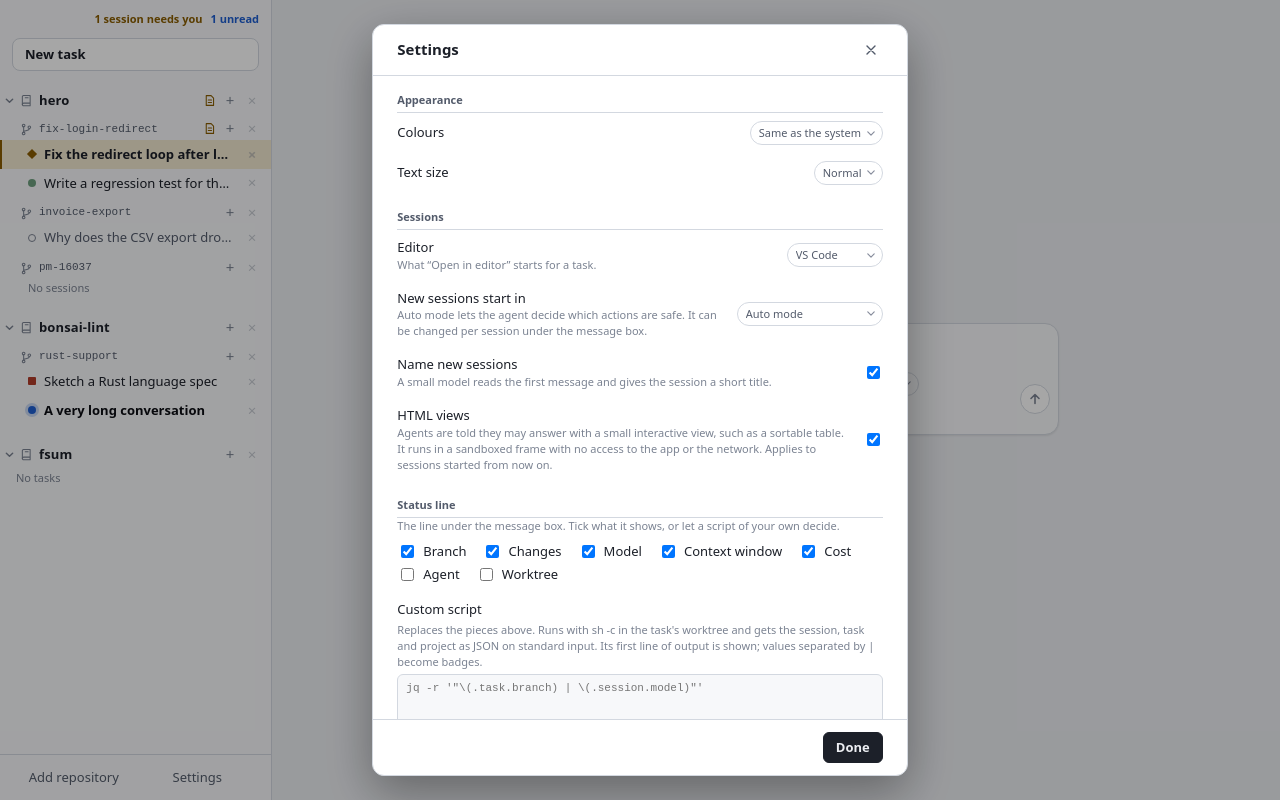
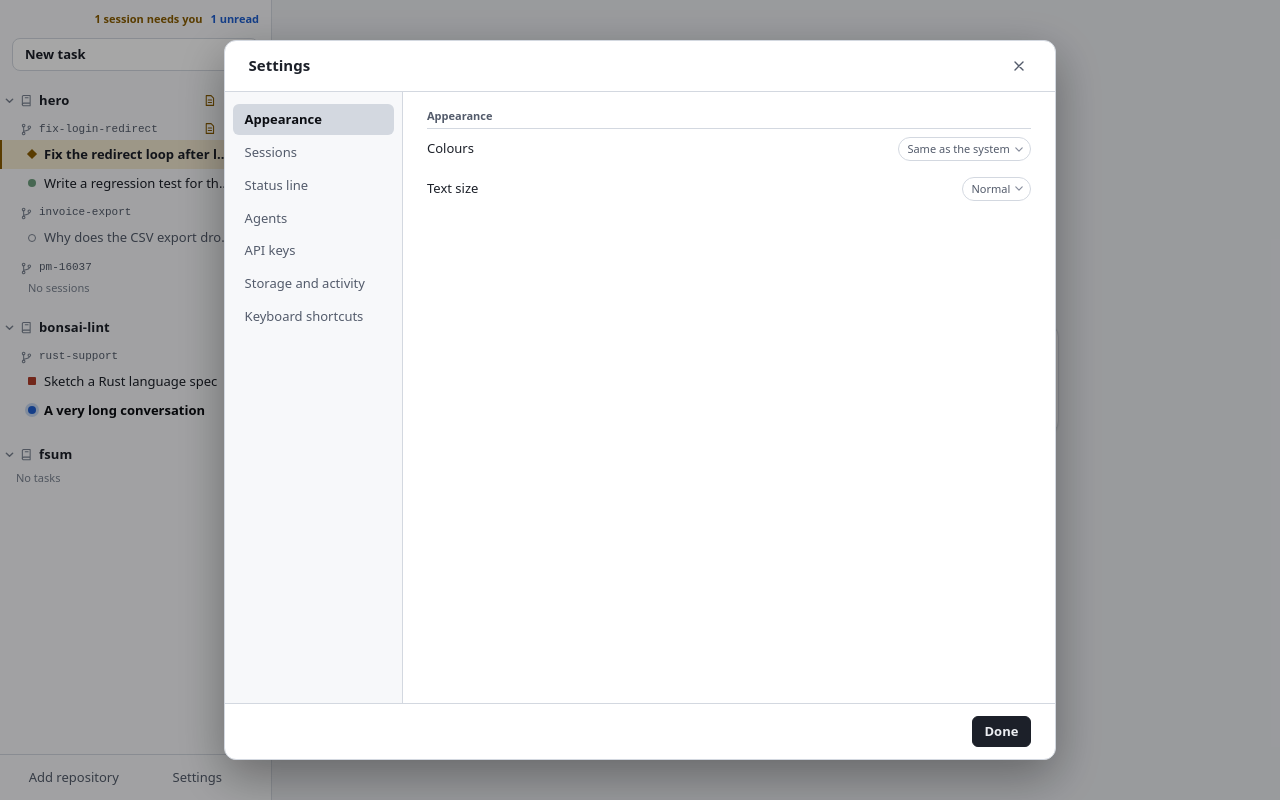
Before and after one commit to ryckakas/swarmed, a React (Vite) app in the folder ui/: page / in a window 1280 px wide. Both pictures are taken after a click on the button "Settings". Built offline with nearby package versions, Linux system fonts and the light colour scheme; a web font is replaced by a local one.

Commit message:
feat: settings as a wider window with tabs down the side

```diff
--- a/ui/src/components/SettingsDialog.tsx
+++ b/ui/src/components/SettingsDialog.tsx
@@ -1,9 +1,9 @@
-import { type ReactNode, useEffect, useRef, useState } from "react";
+import { type KeyboardEvent, type ReactNode, useEffect, useRef, useState } from "react";
 import { api } from "../api";
 import type { Settings, Supervision, Theme } from "../api/types";
 import { keyCaps, LOCAL_HOTKEYS, listedHotkeys } from "../hotkeys";
 import { STATUS_ITEM_LABELS, STATUS_ITEMS, withItem } from "../statusline";
-import { useStore } from "../store";
+import { SETTINGS_TABS, type SettingsTab, useStore } from "../store";
 import { AgentsSettings } from "./AgentsSettings";
 import { ApiKeys } from "./ApiKeys";
 import { CloseIcon, IconButton } from "./IconButton";
@@ -16,6 +16,7 @@ export function SettingsDialog() {
     const open = useStore((state) => state.settingsOpen);
     const settings = useStore((state) => state.settings);
     const showSettings = useStore((state) => state.showSettings);
+    const tab = useStore((state) => state.settingsTab);
     const dialog = useRef<HTMLDialogElement>(null);
     const shown = open && settings !== null;
 
@@ -41,15 +42,17 @@ export function SettingsDialog() {
                     <CloseIcon />
                 </IconButton>
             </header>
-            {/* Only this part scrolls: the title and the way out stay where they are. */}
-            <div className="settings-body">
-                <Appearance settings={settings} />
-                <Sessions settings={settings} />
-                <StatusLineSettings settings={settings} />
-                <UsageSettings />
-                <AgentsSettings />
-                <ApiKeys />
-                <Shortcuts />
+            <div className="settings-main">
+                <Tabs tab={tab} />
+                {/* Only this part scrolls: the title, the tabs and the way out stay put. */}
+                <div
+                    className="settings-body"
+                    role="tabpanel"
+                    id="settings-panel"
+                    aria-labelledby={`settings-tab-${tab}`}
+                >
+                    <Panel tab={tab} settings={settings} />
+                </div>
             </div>
             <footer className="settings-foot">
                 <button
@@ -62,6 +65,70 @@ export function SettingsDialog() {
             </footer>
         </dialog>
     );
+}
+
+/** The tabs down the left side. Up and down move between them, as in any list of tabs. */
+function Tabs({ tab }: { tab: SettingsTab }) {
+    const showSettings = useStore((state) => state.showSettings);
+    const onKeyDown = (event: KeyboardEvent<HTMLDivElement>) => {
+        const step = { ArrowDown: 1, ArrowUp: -1 }[event.key];
+        if (step === undefined) {
+            return;
+        }
+        event.preventDefault();
+        const at = SETTINGS_TABS.findIndex(([id]) => id === tab);
+        const next = SETTINGS_TABS[(at + step + SETTINGS_TABS.length) % SETTINGS_TABS.length];
+        if (next) {
+            showSettings(true, next[0]);
+            document.getElementById(`settings-tab-${next[0]}`)?.focus();
+        }
+    };
+    return (
+        <div
+            className="settings-tabs"
+            role="tablist"
+            aria-label="Settings"
+            aria-orientation="vertical"
+            onKeyDown={onKeyDown}
+        >
+            {SETTINGS_TABS.map(([id, label]) => (
+                <button
+                    key={id}
+                    type="button"
+                    role="tab"
+                    id={`settings-tab-${id}`}
+                    className="settings-tab"
+                    aria-selected={id === tab}
+                    aria-controls="settings-panel"
+                    // Only the chosen tab is a Tab stop; the arrows reach the others.
+                    tabIndex={id === tab ? 0 : -1}
+                    onClick={() => showSettings(true, id)}
+                >
+                    {label}
+                </button>
+            ))}
+        </div>
+    );
+}
+
+/** The part of the settings a tab stands for. Only the one on screen is built. */
+function Panel({ tab, settings }: { tab: SettingsTab; settings: Settings }) {
+    switch (tab) {
+        case "appearance":
+            return <Appearance settings={settings} />;
+        case "sessions":
+            return <Sessions settings={settings} />;
+        case "status":
+            return <StatusLineSettings settings={settings} />;
+        case "agents":
+            return <AgentsSettings />;
+        case "keys":
+            return <ApiKeys />;
+        case "usage":
+            return <UsageSettings />;
+        case "shortcuts":
+            return <Shortcuts />;
+    }
 }
 
 function Appearance({ settings }: { settings: Settings }) {
@@ -195,13 +262,8 @@ const SHORTCUT_GROUPS = ["Sessions", "In a session", "Task", "Window"] as const;
 /** Every keyboard shortcut, by where it applies. Folded away until asked for: it is a long list. */
 function Shortcuts() {
     return (
-        <details className="settings-group settings-fold" id="shortcuts">
-            <summary>
-                <svg className="fold-chevron" viewBox="0 0 10 10" aria-hidden="true">
-                    <path d="M3.5 1.5 7 5 3.5 8.5" />
-                </svg>
-                Keyboard shortcuts
-            </summary>
+        <section className="settings-group" aria-label="Keyboard shortcuts">
+            <h3>Keyboard shortcuts</h3>
             {SHORTCUT_GROUPS.map((group) => (
                 <ShortcutList
                     key={group}
@@ -210,7 +272,7 @@ function Shortcuts() {
                 />
             ))}
             <ShortcutList title="While typing or in the sidebar" shortcuts={LOCAL_HOTKEYS} />
-        </details>
+        </section>
     );
 }
 
--- a/ui/src/store.ts
+++ b/ui/src/store.ts
@@ -20,6 +20,19 @@ import {
     withRead,
     withSession,
 } from "./tree";
+
+/** The parts the settings are divided into, in the order their tabs are listed. */
+export const SETTINGS_TABS = [
+    ["appearance", "Appearance"],
+    ["sessions", "Sessions"],
+    ["status", "Status line"],
+    ["agents", "Agents"],
+    ["keys", "API keys"],
+    ["usage", "Storage and activity"],
+    ["shortcuts", "Keyboard shortcuts"],
+] as const;
+
+export type SettingsTab = (typeof SETTINGS_TABS)[number][0];
 
 interface State {
     projects: Project[];
@@ -65,7 +78,10 @@ interface State {
     askToRename(): void;
     /** Whether the settings are on screen. */
     settingsOpen: boolean;
-    showSettings(open: boolean): void;
+    /** The part of the settings that is on screen, or was last. */
+    settingsTab: SettingsTab;
+    /** Shows or hides the settings; opening can name the part to show. */
+    showSettings(open: boolean, tab?: SettingsTab): void;
     /** Gives a session a new title. The tree follows when the app confirms it. */
     rename(api: Api, sessionId: number, title: string): Promise<void>;
     /** The repository or task the user asked to remove, until they confirm or think again. */
@@ -244,7 +260,9 @@ export const useStore = create<State>((set, get) => ({
     renameAsked: 0,
     askToRename: () => set((state) => ({ renameAsked: state.renameAsked + 1 })),
     settingsOpen: false,
-    showSettings: (open) => set({ settingsOpen: open }),
+    settingsTab: "appearance",
+    showSettings: (open, tab) =>
+        set((state) => ({ settingsOpen: open, settingsTab: tab ?? state.settingsTab })),
     rename: (api, sessionId, title) =>
         reporting(async () => {
             await api.sessionRename(sessionId, title);
--- a/ui/src/styles/app.css
+++ b/ui/src/styles/app.css
@@ -2167,13 +2167,14 @@ code {
 /* Settings: the same dialog as a question, with rows of choices. */
 
 .settings {
-    width: min(72ch, 100% - 2 * var(--space-6));
-    max-height: calc(100% - 2 * var(--space-6));
+    width: min(112ch, 100% - 2 * var(--space-6));
+    /* One height for every tab, so the dialog does not jump as they are switched. */
+    height: min(720px, 100% - 2 * var(--space-6));
     padding: 0;
     overflow: hidden;
 }
 
-/* A column of its own, so the middle scrolls between a head and a foot that stay put. */
+/* A column of its own: a head and a foot that stay put, tabs and their panel in between. */
 .settings[open] {
     display: flex;
     flex-direction: column;
@@ -2197,37 +2198,70 @@ code {
     border-top: 1px solid var(--line);
 }
 
+.settings-main {
+    flex: 1;
+    min-height: 0;
+    display: flex;
+}
+
+/* The tabs, down the left side. */
+.settings-tabs {
+    flex: none;
+    width: 24ch;
+    display: flex;
+    flex-direction: column;
+    gap: 2px;
+    padding: var(--space-3) var(--space-2);
+    border-right: 1px solid var(--line);
+    background: var(--panel);
+    overflow-y: auto;
+}
+
+.settings-tab {
+    padding: 6px var(--space-3);
+    border: 0;
+    border-radius: 6px;
+    background: none;
+    color: var(--muted);
+    font: inherit;
+    text-align: left;
+}
+
+.settings-tab:hover {
+    background: color-mix(in srgb, var(--line) 60%, transparent);
+    color: var(--text);
+}
+
+.settings-tab[aria-selected="true"] {
+    background: var(--line);
+    color: var(--bright);
+    font-weight: 600;
+}
+
 .settings-body {
     flex: 1;
-    min-height: 0;
+    min-width: 0;
     overflow-y: auto;
     padding: 0 var(--space-6) var(--space-4);
 }
 
-/* A group that opens when its heading is pressed. */
-.settings-fold summary {
-    display: flex;
-    align-items: center;
-    gap: var(--space-2);
-    padding-bottom: var(--space-1);
-    border-bottom: 1px solid var(--line);
-    color: var(--muted);
-    font-size: var(--text-xs);
-    font-weight: 600;
-    list-style: none;
-    cursor: pointer;
-}
-
-.settings-fold summary::-webkit-details-marker {
-    display: none;
-}
-
-.settings-fold summary:hover {
-    color: var(--text);
-}
-
-.settings-fold[open] .fold-chevron {
-    transform: rotate(90deg);
+/* With too little room for both, the tabs go across the top and scroll sideways. */
+@media (max-width: 720px) {
+    .settings-main {
+        flex-direction: column;
+    }
+
+    .settings-tabs {
+        width: auto;
+        flex-direction: row;
+        border-right: 0;
+        border-bottom: 1px solid var(--line);
+        overflow-x: auto;
+    }
+
+    .settings-tab {
+        flex: none;
+    }
 }
 
 .settings-group {
--- a/ui/src/useHotkeys.ts
+++ b/ui/src/useHotkeys.ts
@@ -116,14 +116,7 @@ function focusMessage() {
 }
 
 function showShortcuts() {
-    useStore.getState().showSettings(true);
-    requestAnimationFrame(() => {
-        const list = document.getElementById("shortcuts");
-        if (list instanceof HTMLDetailsElement) {
-            list.open = true;
-        }
-        list?.scrollIntoView({ block: "start" });
-    });
+    useStore.getState().showSettings(true, "shortcuts");
 }
 
 /** What each shortcut does. Those that act on a session do nothing when none is open. */
```
Also changed, not shown: 1 other file (tests, documents, lock files or other folders).
